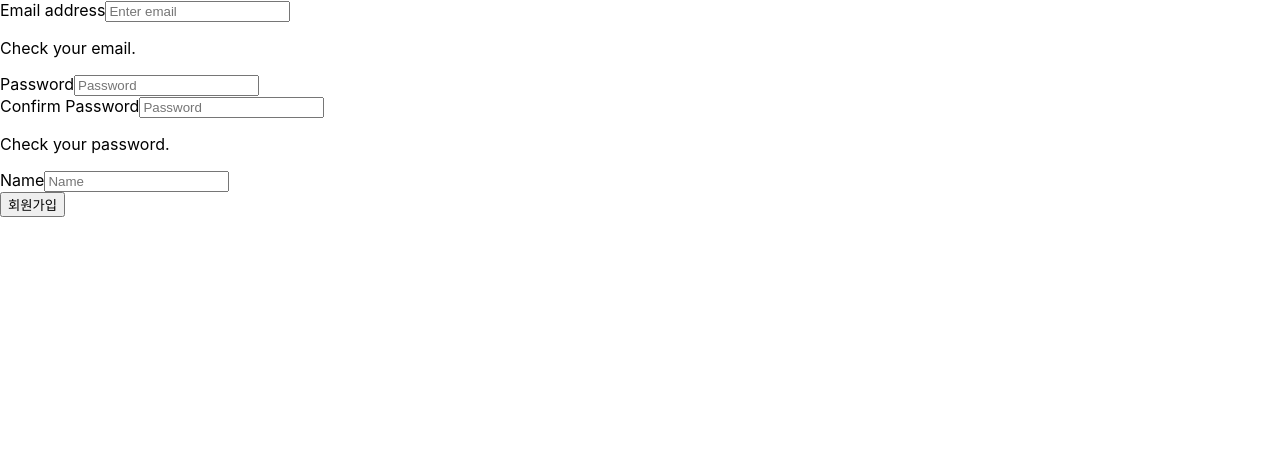
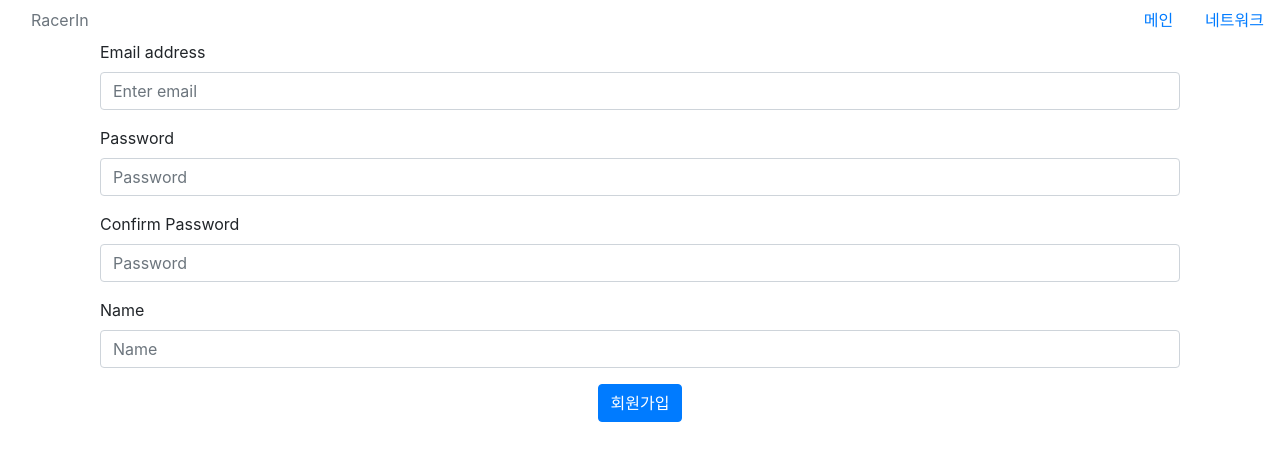
Before and after one commit to karmadilos/portsharingfolio, a React (Create React App) app in the folder react_app/: page /register in a window 1280 px wide. Shown: the top 460 px of the page. Built offline with nearby package versions, Linux system fonts and the light colour scheme.

Commit message:
debug complete

```diff
--- a/react_app/src/App.js
+++ b/react_app/src/App.js
@@ -4,6 +4,7 @@ import Login from "./components/Login";
 import Register from "./components/Register";
 import Main from "./components/Main";
 import { BrowserRouter, Route, Switch } from "react-router-dom";
+import "bootstrap/dist/css/bootstrap.min.css";
 
 function App() {
   return (
--- a/react_app/src/components/Login.js
+++ b/react_app/src/components/Login.js
@@ -1,13 +1,15 @@
 import React, { useState } from "react";
-import Nav from "./Nav";
+import Navbar from "./Navbar";
 import axios from "axios";
-import { Link } from "react-router-dom";
+import { useHistory, Link } from "react-router-dom";
+import { Button, Container, Col, Form } from "react-bootstrap/";
 
 export default function Login() {
   const api_url = "http://localhost:5000/";
   const [input, setInput] = useState({ email: "", password: "" });
   const [status, setStatus] = useState();
   const [msg, setMsg] = useState("");
+  let history = useHistory();
 
   const inputData = (key, data) => {
     setInput({
@@ -16,56 +18,59 @@ export default function Login() {
     });
   };
 
-  async function login(e) {
+  function login(e) {
     e.preventDefault();
     const data = { email: input.email, password: input.password };
-    await axios.post(api_url + "login", data).then((response) => {
-      console.log(JSON.stringify(response));
+    axios.post(api_url + "login", data).then((response) => {
+      console.log(response);
       localStorage.setItem("token", response.data.access_token);
       setStatus(response.data.status);
       setMsg(response.data.result.message);
     });
-    execute();
   }
 
-  function execute() {
   if (status === "success") {
-      return <h1>hi</h1>;
-    }
-    alert(msg);
+    history.push("/main");
   }
 
   return (
     <>
-      <Nav />
-      <article>
-        <form onSubmit={login}>
-          <div>
-            <label>Email address</label>
-            <input
+      <Navbar />
+      <Container>
+        <Col>
+          <Form onSubmit={login}>
+            <Form.Group controlId="formBasicEmail">
+              <Form.Label>Email address</Form.Label>
+              <Form.Control
                 type="email"
-              name="email"
                 placeholder="Enter email"
                 onChange={(e) => inputData("email", e.target.value)}
               />
-          </div>
-          <div>
-            <label>Password</label>
-            <input
+            </Form.Group>
+            <Form.Group controlId="formBasicPassword">
+              <Form.Label>Password</Form.Label>
+              <Form.Control
                 type="password"
-              name="password"
                 placeholder="Password"
                 onChange={(e) => inputData("password", e.target.value)}
               />
-          </div>
-          <div>
-            <button type="submit">로그인</button>
+            </Form.Group>
+            {status === "fail" && (
+              <Form.Text className="text-danger small">{msg}</Form.Text>
+            )}
+            <Form.Row className="justify-content-md-center">
+              <Button variant="primary" type="submit">
+                로그인
+              </Button>
+            </Form.Row>
+            <Form.Row className="justify-content-md-center mt-3">
               <Link to="/register">
-              <button>회원가입하기</button>
+                <Button variant="light">회원가입하기</Button>
               </Link>
-          </div>
-        </form>
-      </article>
+            </Form.Row>
+          </Form>
+        </Col>
+      </Container>
     </>
   );
 }
--- a/react_app/src/components/Main.js
+++ b/react_app/src/components/Main.js
@@ -1,17 +1,20 @@
 import React from "react";
 import axios from "axios";
-import { Link } from "react-router-dom";
+import Navbar from "./Navbar";
 
 export default function Main() {
   const api_url = "http://localhost:5000/";
   const token = localStorage.getItem("token");
-  axios.get(api_url + "protected", {
-    headers: {
-      Authorization: `Bearer ${token}`,
-    },
-  });
+  axios
+    .get(api_url + "protected", {
+      headers: {
+        Authorization: `Bearer ${token}`,
+      },
+    })
+    .then();
   return (
     <>
+      <Navbar />
       <h1>hi</h1>
     </>
   );
--- a/react_app/src/components/Nav.js
+++ /dev/null
@@ -1,15 +0,0 @@
-import React from "react";
-import { Link } from "react-router-dom";
-
-export default function Nav() {
-  return (
-    <>
-      <div>
-        RacerIn
-        <Link to="/main">메인</Link>
-        <Link to="/register">네트워크</Link>
-        <Link to="/logout">로그아웃</Link>
-      </div>
-    </>
-  );
-}
--- /dev/null
+++ b/react_app/src/components/Navbar.js
@@ -0,0 +1,57 @@
+import React from "react";
+import { useHistory, Link } from "react-router-dom";
+import { Nav, Col } from "react-bootstrap/";
+
+export default function Navbar() {
+  const token = localStorage.getItem("token");
+  let history = useHistory();
+
+  function logout(e) {
+    e.preventDefault();
+    localStorage.removeItem("token");
+    history.push("/");
+    window.location.reload();
+  }
+
+  return (
+    <>
+      <Nav className="justify-content-end">
+        <Col>
+          <Nav.Item>
+            <Nav.Link eventKey="disabled" disabled>
+              RacerIn
+            </Nav.Link>
+          </Nav.Item>
+        </Col>
+        {token ? (
+          <>
+            <Nav.Item>
+              <Nav.Link as={Link} to="/main">
+                메인
+              </Nav.Link>
+            </Nav.Item>
+            <Nav.Item>
+              <Nav.Link as={Link} to="/network">
+                네트워크
+              </Nav.Link>
+            </Nav.Item>
+            <Nav.Item>
+              <Nav.Link onClick={logout}>로그아웃</Nav.Link>
+            </Nav.Item>
+          </>
+        ) : (
+          <>
+            <Nav.Item>
+              <Nav.Link as={Link} to="/">
+                메인
+              </Nav.Link>
+            </Nav.Item>
+            <Nav.Item>
+              <Nav.Link eventKey="disabled">네트워크</Nav.Link>
+            </Nav.Item>
+          </>
+        )}
+      </Nav>
+    </>
+  );
+}
--- a/react_app/src/components/Register.js
+++ b/react_app/src/components/Register.js
@@ -1,6 +1,8 @@
 import React, { useState } from "react";
-import { Redirect } from "react-router-dom";
+import Navbar from "./Navbar";
 import axios from "axios";
+import { useHistory } from "react-router-dom";
+import { Button, Container, Col, Form } from "react-bootstrap/";
 
 export default function Register() {
   const api_url = "http://localhost:5000/";
@@ -12,6 +14,7 @@ export default function Register() {
   });
   const [status, setStatus] = useState();
   const [msg, setMsg] = useState("");
+  let history = useHistory();
 
   const inputData = (key, data) => {
     setInput({
@@ -20,7 +23,7 @@ export default function Register() {
     });
   };
 
-  async function register(e) {
+  function register(e) {
     e.preventDefault();
     const data = {
       email: input.email,
@@ -28,66 +31,71 @@ export default function Register() {
       password_confirm: input.password_confirm,
       name: input.name,
     };
-    await axios.post(api_url + "register", data).then((response) => {
+    axios.post(api_url + "register", data).then((response) => {
       console.log(JSON.stringify(response));
       setStatus(response.data.status);
       setMsg(response.data.message);
     });
-    execute();
   }
-
-  function execute() {
-    alert(msg);
   if (status === "success") {
-      return <Redirect to="/" />;
-    }
+    history.push("/");
   }
 
   return (
-    <article>
-      <form onSubmit={register}>
-        <div>
-          <label>Email address</label>
-          <input
+    <>
+      <Navbar />
+      <Container>
+        <Col>
+          <Form onSubmit={register}>
+            <Form.Group controlId="formBasicEmail">
+              <Form.Label>Email address</Form.Label>
+              <Form.Control
                 type="email"
-            name="email"
                 placeholder="Enter email"
                 onChange={(e) => inputData("email", e.target.value)}
               />
-          <p>Check your email.</p>
-        </div>
-        <div>
-          <label>Password</label>
-          <input
+            </Form.Group>
+            <Form.Group controlId="formBasicPassword">
+              <Form.Label>Password</Form.Label>
+              <Form.Control
                 type="password"
-            name="password"
                 placeholder="Password"
                 onChange={(e) => inputData("password", e.target.value)}
               />
-        </div>
-        <div>
-          <label>Confirm Password</label>
-          <input
+            </Form.Group>
+            <Form.Group controlId="formBasicPasswordConfirm">
+              <Form.Label>Confirm Password</Form.Label>
+              <Form.Control
                 type="password"
-            name="password_confirm"
                 placeholder="Password"
                 onChange={(e) => inputData("password_confirm", e.target.value)}
               />
-          <p>Check your password.</p>
-        </div>
-        <div>
-          <label>Name</label>
-          <input
+              {input.password !== input.password_confirm && (
+                <Form.Text className="text-muted small">
+                  Check your password.
+                </Form.Text>
+              )}
+            </Form.Group>
+
+            <Form.Group controlId="formBasicName">
+              <Form.Label>Name</Form.Label>
+              <Form.Control
                 type="text"
-            name="name"
                 placeholder="Name"
                 onChange={(e) => inputData("name", e.target.value)}
               />
-        </div>
-        <div>
-          <button type="submit">회원가입</button>
-        </div>
-      </form>
-    </article>
+            </Form.Group>
+            {status === "fail" && (
+              <Form.Text className="text-danger small">{msg}</Form.Text>
+            )}
+            <Form.Row className="justify-content-md-center">
+              <Button variant="primary" type="submit">
+                회원가입
+              </Button>
+            </Form.Row>
+          </Form>
+        </Col>
+      </Container>
+    </>
   );
 }
```
Also changed, not shown: 1 other file (tests, documents, lock files or other folders). Lines whose indentation alone changed are shown as unchanged.
